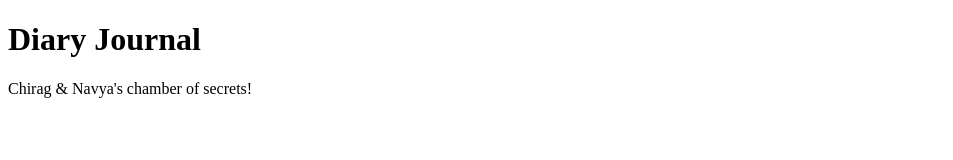
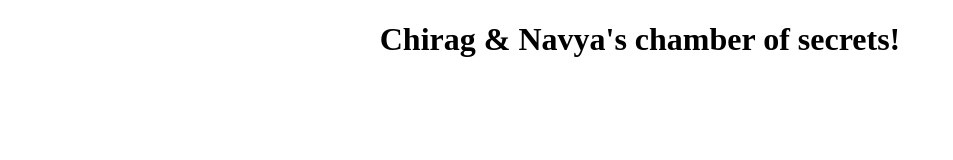
Before and after one commit to WizardingMuggle/spellboundTogether, a plain HTML site: page index.html in a window 1280 px wide. Shown: the whole page, without its empty margins (0-953 px from the left). Drawn offline with Linux system fonts and the light colour scheme.

Commit message:
second change

```diff
--- a/index.html
+++ b/index.html
@@ -6,8 +6,7 @@
     <title>Navya&Chirag &lt;3</title>
 </head>
 <body>
-    <h1>Diary Journal</h1>
-    <p class="subtitle">Chirag & Navya's chamber of secrets!</p>
+    <h1><center>Chirag & Navya's chamber of secrets!</center></h1>
 
     <!-- <br/>
     <input id="val1" placeholder="Enter Username...">
```
